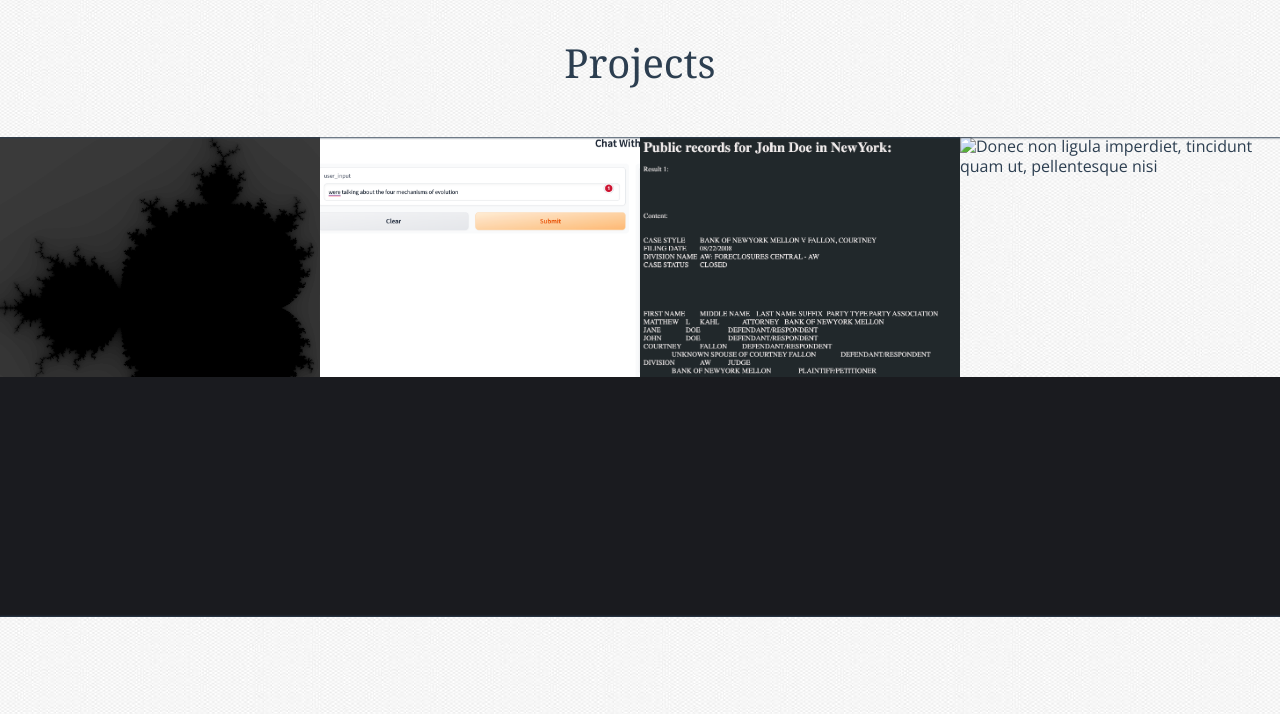
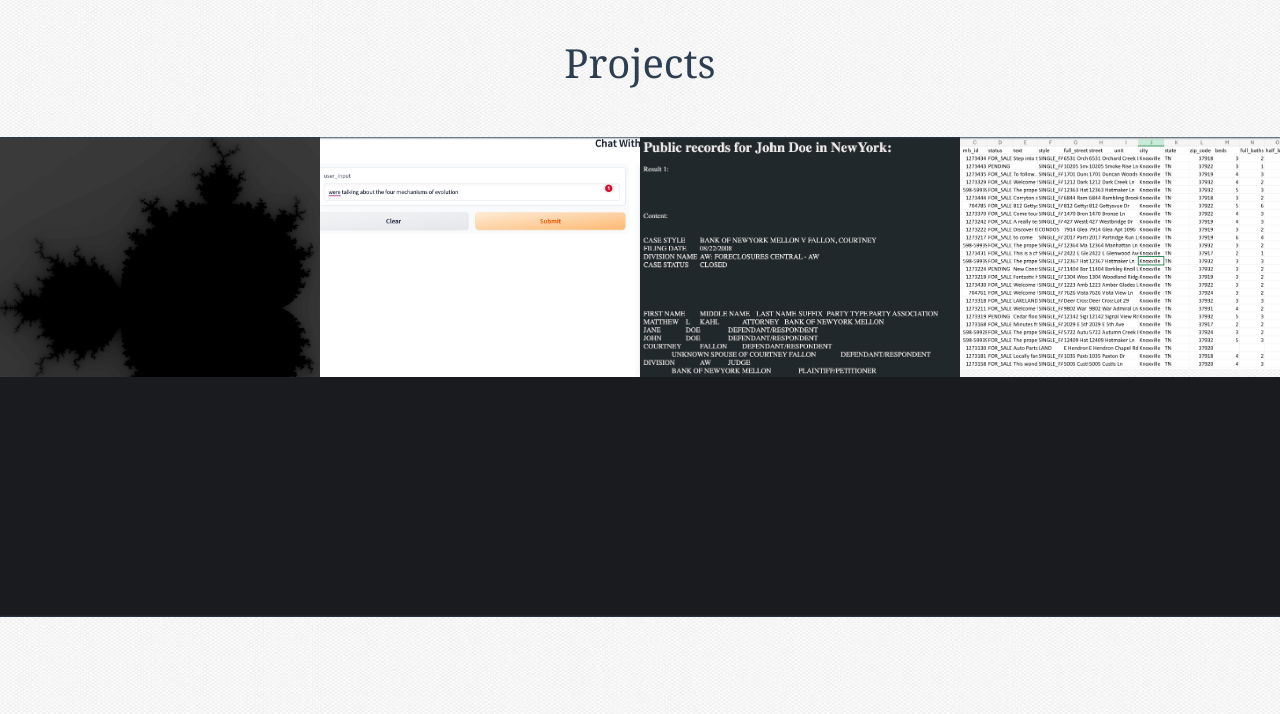
Before and after one commit to magnutog12/magnusterry.github.io, a website: page index.html in a window 1280 px wide. Shown: the part 860-1574 px from the top of the page. Drawn offline with nearby package versions, Linux system fonts and the light colour scheme; files whose address does not match are found by name.

Commit message:
Update index.html

```diff
--- a/index.html
+++ b/index.html
@@ -122,7 +122,7 @@
                             Developed an AI webscraper with puppeteer to find public records.
                             </a></figcaption>
                     </figure>
-                    <figure class="projects__item"><img src="homeharvest.jpg"
+                    <figure class="projects__item"><img src="static/images/homeharvest.png"
                             alt="Donec non ligula imperdiet, tincidunt quam ut, pellentesque nisi">
                         <figcaption><a class="icon icon_link" href="#" rel="nofollow">Used home harvest libraries to make a real estate webscraper.</a></figcaption>
                     </figure>
```
